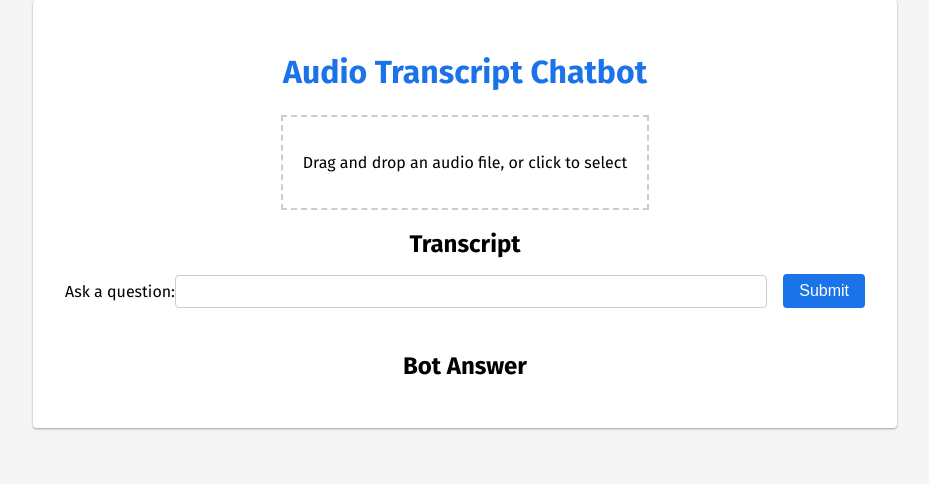
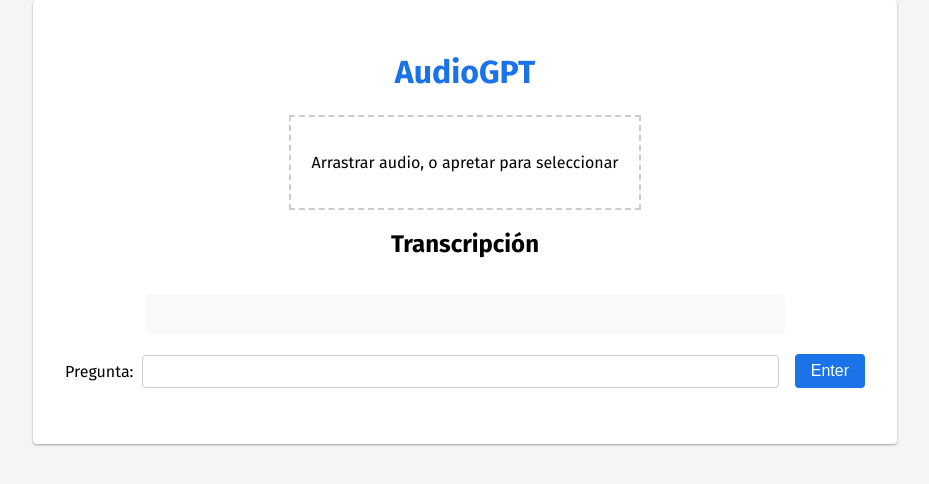
Before and after one commit to ftgomez/transcribe-front, a React (Create React App) app: page / in a window 1280 px wide. Shown: the top 484 px of the page, without its empty margins (175-1104 px from the left). Built offline with nearby package versions, Linux system fonts and the light colour scheme.

Commit message:
formato chat y respuesta generica

```diff
--- a/src/App.js
+++ b/src/App.js
@@ -1,11 +1,11 @@
-// src/App.js
 import React, { useState } from "react";
 import Dropzone from "./components/Dropzone";
+import "./App.css"; // Import the new CSS file
 
 const App = () => {
   const [transcript, setTranscript] = useState("");
   const [userQuestion, setUserQuestion] = useState("");
-  const [botAnswer, setBotAnswer] = useState("");
+  const [messages, setMessages] = useState([]);
 
   const handleFileUpload = async (files) => {
     // Process the audio file and send it to the Google Speech-to-Text API
@@ -16,34 +16,50 @@ const App = () => {
 
   const handleQuestionSubmit = async (e) => {
     e.preventDefault();
-    // Send the user's question and the transcript to Dialogflow API
-    // ...
-    // Get the bot's answer and update the component state
-    // ...
+    // Add the user question and generic answer to the messages array
+    addMessage("user", userQuestion);
+    addMessage("bot", "This is a generic answer.");
+    // Clear the user question input field
+    setUserQuestion("");
+  };
+
+  const addMessage = (sender, content) => {
+    setMessages((prevMessages) => [
+      ...prevMessages,
+      {
+        sender: sender,
+        content: content,
+      },
+    ]);
   };
 
   return (
     <div className="App">
-      <h1>Audio Transcript Chatbot</h1>
+      <h1>AudioGPT</h1>
       <Dropzone onDrop={handleFileUpload} />
       <div>
-        <h2>Transcript</h2>
+        <h2>Transcripción</h2>
         <pre>{transcript}</pre>
       </div>
+      <div className="chat-container">
+        <ul className="chat-messages">
+          {messages.map((message, index) => (
+            <li key={index} className={message.sender === "user" ? "user-message" : "bot-message"}>
+              <span className="message-content">{message.content}</span>
+            </li>
+          ))}
+        </ul>
+      </div>
       <form onSubmit={handleQuestionSubmit}>
-        <label htmlFor="question">Ask a question:</label>
+        <label htmlFor="question">Pregunta:&nbsp;&nbsp;</label>
         <input
           type="text"
           id="question"
           value={userQuestion}
           onChange={(e) => setUserQuestion(e.target.value)}
         />
-        <button type="submit">Submit</button>
+        <button type="submit">Enter</button>
       </form>
-      <div>
-        <h2>Bot Answer</h2>
-        <p>{botAnswer}</p>
-      </div>
     </div>
   );
 };
--- a/src/components/Dropzone.js
+++ b/src/components/Dropzone.js
@@ -11,7 +11,7 @@ const Dropzone = ({ onDrop }) => {
   return (
     <div {...getRootProps()} style={{ border: "2px dashed #ccc", padding: "20px" }}>
       <input {...getInputProps()} />
-      {isDragActive ? <p>Drop the audio file here...</p> : <p>Drag and drop an audio file, or click to select</p>}
+      {isDragActive ? <p>Drop the audio file here...</p> : <p>Arrastrar audio, o apretar para seleccionar</p>}
     </div>
   );
 };
--- a/src/index.css
+++ b/src/index.css
@@ -87,3 +87,55 @@ button[type="submit"] {
 button[type="submit"]:hover {
   background-color: #1669c1;
 }
+
+.chat-container {
+  width: 80%;
+  max-width: 600px;
+  min-height: 0px; /* Set a minimum height for the chat container */
+  max-height: 300px; /* Set a maximum height for the chat container */
+  height: auto; /* Set height to auto */
+  overflow-y: auto; /* Make the chat container scrollable */
+  resize: none; /* Prevent manual resizing */
+  margin: 20px auto;
+  background-color: #f9f9f9;
+  border-radius: 5px;
+  padding: 20px;
+}
+
+.chat-messages {
+  list-style: none;
+  padding: 0;
+  margin: 0;
+}
+
+.user-message,
+.bot-message {
+  display: flex;
+  margin-bottom: 12px;
+}
+
+.user-message {
+  justify-content: flex-end;
+}
+
+.bot-message {
+  justify-content: flex-start;
+}
+
+.message-content {
+  display: inline-block;
+  padding: 8px 12px;
+  border-radius: 15px;
+  max-width: 80%;
+  word-wrap: break-word;
+}
+
+.user-message .message-content {
+  background-color: #007aff;
+  color: white;
+}
+
+.bot-message .message-content {
+  background-color: #e6e6e6;
+  color: #333;
+}
```
